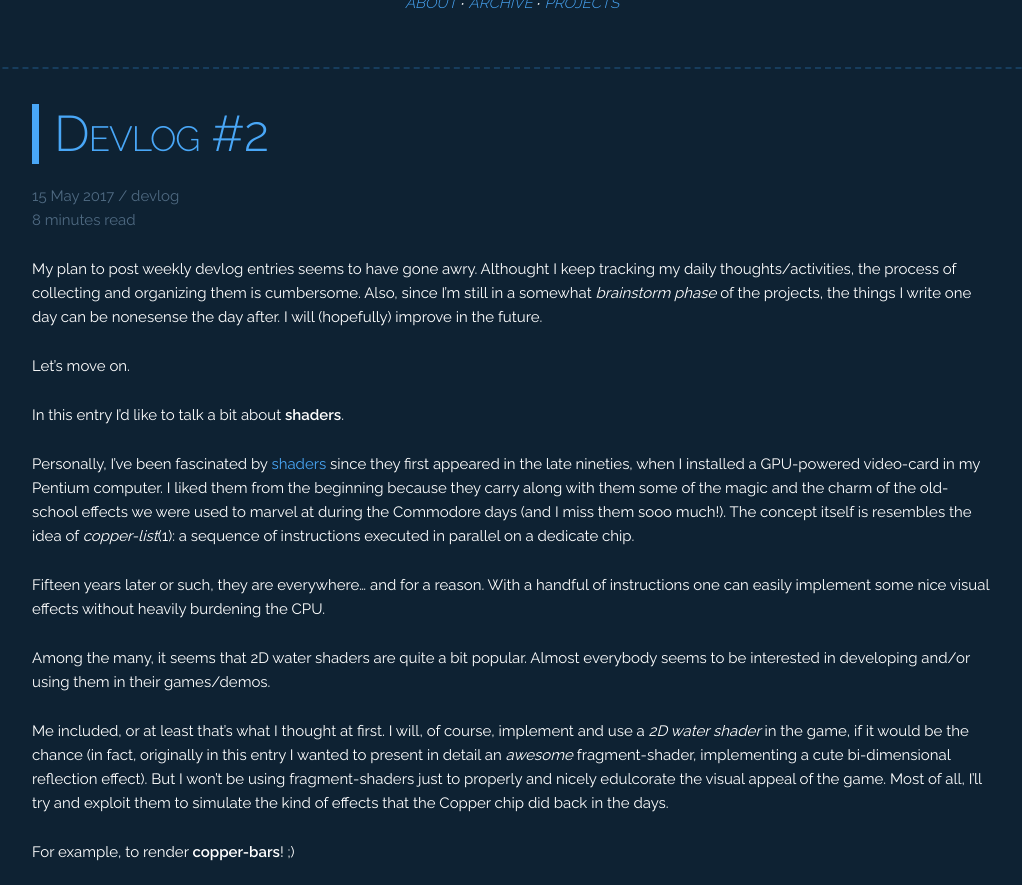
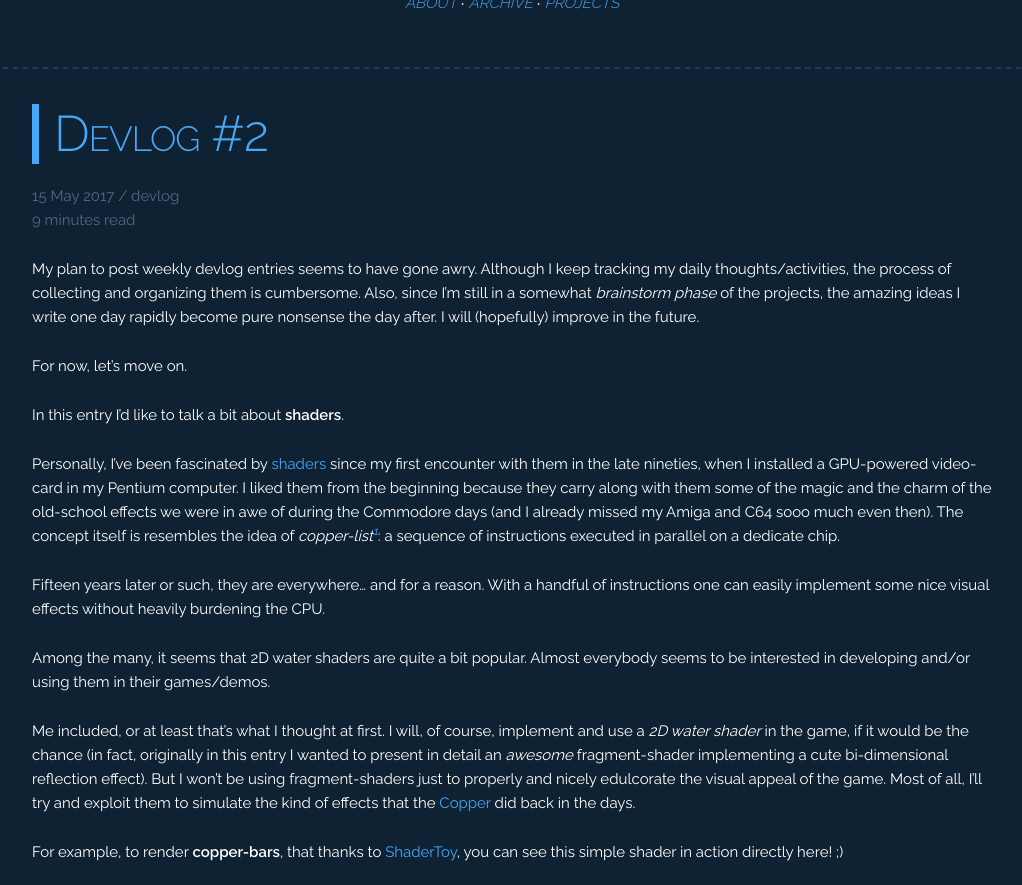
Before and after one commit to MarcoLizza/mode13h.dev, a Jekyll site: the page built from _posts/2017-05-15-devlog-2.md, in a window 1280 px wide and 1400 px high, scrolled down 308 px, cut to the strip 0-885 px from the top of the window. Shown: the whole strip, without its empty margins (128-1150 px from the left). Built offline with Jekyll 4.4.1, drawn with Linux system fonts in a browser that asks for light colours; comment, search, counter and statistics services are not loaded; some of the changed text lies outside the part shown.

Commit message:
Polishing the devlog #2 entry.

````diff
--- a/_posts/2017-05-15-devlog-2.md
+++ b/_posts/2017-05-15-devlog-2.md
@@ -13,27 +13,27 @@ tags:
   - shaders
   - copper
 ---
-My plan to post weekly devlog entries seems to have gone awry. Althought I keep tracking my daily thoughts/activities, the process of collecting and organizing them is cumbersome. Also, since I'm still in a somewhat *brainstorm phase* of the projects, the things I write one day can be nonesense the day after. I will (hopefully) improve in the future.
+My plan to post weekly devlog entries seems to have gone awry. Although I keep tracking my daily thoughts/activities, the process of collecting and organizing them is cumbersome. Also, since I'm still in a somewhat *brainstorm phase* of the projects, the amazing ideas I write one day rapidly become pure nonsense the day after. I will (hopefully) improve in the future.
 
-Let's move on.
+For now, let's move on.
 
 In this entry I'd like to talk a bit about **shaders**.
 
-Personally, I've been fascinated by [shaders](https://en.wikipedia.org/wiki/Shader) since they first appeared in the late nineties, when I installed a GPU-powered video-card in my Pentium computer. I liked them from the beginning because they carry along with them some of the magic and the charm of the old-school effects we were used to marvel at during the Commodore days (and I miss them sooo much!). The concept itself is resembles the idea of *copper-list*(1): a sequence of instructions executed in parallel on a dedicate chip.
+Personally, I've been fascinated by [shaders](https://en.wikipedia.org/wiki/Shader) since my first encounter with them in the late nineties, when I installed a GPU-powered video-card in my Pentium computer. I liked them from the beginning because they carry along with them some of the magic and the charm of the old-school effects we were in awe of during the Commodore days (and I already missed my Amiga and C64 sooo much even then). The concept itself is resembles the idea of *copper-list<sup>[1](#note_copperlist)</sup>*: a sequence of instructions executed in parallel on a dedicate chip.
 
 Fifteen years later or such, they are everywhere... and for a reason. With a handful of instructions one can easily implement some nice visual effects without heavily burdening the CPU.
 
 Among the many, it seems that 2D water shaders are quite a bit popular. Almost everybody seems to be interested in developing and/or using them in their games/demos.
 
-Me included, or at least that's what I thought at first. I will, of course, implement and use a *2D water shader* in the game, if it would be the chance (in fact, originally in this entry I wanted to present in detail an *awesome* fragment-shader, implementing a cute bi-dimensional reflection effect). But I won't be using fragment-shaders just to properly and nicely edulcorate the visual appeal of the game. Most of all, I'll try and exploit them to simulate the kind of effects that the Copper chip did back in the days.
+Me included, or at least that's what I thought at first. I will, of course, implement and use a *2D water shader* in the game, if it would be the chance (in fact, originally in this entry I wanted to present in detail an *awesome* fragment-shader implementing a cute bi-dimensional reflection effect). But I won't be using fragment-shaders just to properly and nicely edulcorate the visual appeal of the game. Most of all, I'll try and exploit them to simulate the kind of effects that the [Copper](https://en.wikipedia.org/wiki/Original_Chip_Set#Copper) did back in the days.
 
-For example, to render **copper-bars**! ;)
+For example, to render **copper-bars**, that thanks to [ShaderToy](https://www.shadertoy.com/view/MsfBz4), you can see this simple shader in action directly here! ;)
 
 <div align="center"><iframe width="640" height="360" frameborder="0" src="https://www.shadertoy.com/embed/MsfBz4?gui=true&t=10&paused=true&muted=false" allowfullscreen></iframe></div>
 
-Thanks to [ShaderToy](https://www.shadertoy.com/view/MsfBz4), you can see this simple shader in action! ;)
+For the curious ones, there the code snippet.
 
-```hlsl
+``` glsl
 // Basic colors.
 const vec4 BRIGHT_RED = vec4(1.0, 0.0, 0.0, 1.0);
 const vec4 BRIGHT_YELLOW = vec4(1.0, 1.0, 0.0, 1.0);
@@ -59,17 +59,16 @@ const vec4 DARK_GRAY = vec4(0.4, 0.4, 0.4, 1.0);
 const vec4 BLACK = vec4(0.0, 0.0, 0.0, 1.0);
 
 // Shader parameters, you would probably define them as "uniform".
-const float FREQUENCY_MULTIPIER = 5.0;
-const float AMPLITUDE_MULTIPIER = 0.25;
+const float FREQUENCY_MULTIPLIER = 5.0;
+const float AMPLITUDE_MULTIPLIER = 0.25;
 const float BASE_POSITION = 0.5;
 const float HEIGHT = 0.0500;
 
 // Computes the copperbar colors for the [uv] pixel.
 vec4 copperbar(in vec2 uv,
-               in float base, in float frequency, in float amplitude,
-               in vec4 innerColor, in vec4 outerColor)
-{
-    float alpha = iGlobalTime * frequency; // Scale current time according to copperbar frequency.
+               in float base, in float offset, in float frequency, in float amplitude,
+               in vec4 innerColor, in vec4 outerColor) {
+    float alpha = (iGlobalTime + offset) * frequency; // Offset and scale current time.
     float position = base + (sin(alpha) * amplitude); // Get the copperbar middle position.
     float ratio = abs(uv.y - position) / HEIGHT; // Normalized (to height) distance.
     if (ratio > 1.0) { // Pixel is beyond copperbar limit, set to black.
@@ -79,8 +78,7 @@ vec4 copperbar(in vec2 uv,
 }
 
 // Picks the first non-black color in the array.
-vec4 choose(in vec4[3] colors)
-{
+vec4 choose(in vec4[5] colors) {
     for (int i = 0; i < colors.length(); ++i) {
         vec4 color = colors[i];
         if (color != BLACK) {
@@ -90,17 +88,20 @@ vec4 choose(in vec4[3] colors)
     return BLACK;
 }
 
-void mainImage(out vec4 fragColor, in vec2 fragCoord)
-{
-	vec2 uv = fragCoord.xy / iResolution.xy;
-	fragColor = choose(vec4[](
-        copperbar(uv, BASE_POSITION, FREQUENCY_MULTIPIER * 0.9, AMPLITUDE_MULTIPIER, BRIGHT_CYAN, DARK_BLUE),
-        copperbar(uv, BASE_POSITION, FREQUENCY_MULTIPIER, AMPLITUDE_MULTIPIER, BRIGHT_YELLOW, DARK_RED),
-        copperbar(uv, BASE_POSITION, FREQUENCY_MULTIPIER * 1.1, AMPLITUDE_MULTIPIER, BRIGHT_YELLOW, DARK_GREEN)
+void mainImage(out vec4 fragColor, in vec2 fragCoord) {
+    vec2 uv = fragCoord.xy / iResolution.xy;
+    fragColor = choose(vec4[](
+        copperbar(uv, BASE_POSITION + 0.0, 0.00, FREQUENCY_MULTIPLIER * 1.0, AMPLITUDE_MULTIPLIER * 1.0, BRIGHT_CYAN,    DARK_BLUE),
+        copperbar(uv, BASE_POSITION + 0.0, 0.10, FREQUENCY_MULTIPLIER * 1.0, AMPLITUDE_MULTIPLIER * 1.0, BRIGHT_YELLOW, DARK_RED),
+        copperbar(uv, BASE_POSITION + 0.0, 0.20, FREQUENCY_MULTIPLIER * 1.0, AMPLITUDE_MULTIPLIER * 1.0, BRIGHT_YELLOW, DARK_GREEN),
+        copperbar(uv, BASE_POSITION + 0.0, 0.30, FREQUENCY_MULTIPLIER * 1.0, AMPLITUDE_MULTIPLIER * 1.0, PURPLE, DARK_YELLOW),
+        copperbar(uv, BASE_POSITION + 0.0, 0.40, FREQUENCY_MULTIPLIER * 1.0, AMPLITUDE_MULTIPLIER * 1.0, BRIGHT_GRAY, BLUE)
     ));
 }
 ```
+
 *( See you next time! )*
+
 ---
 
-*<sup><a name="copperlist_note">1</a></sup> To be precise, thanks to Amiga memory-mapper I/O, the [Copper](https://en.wikipedia.org/wiki/Original_Chip_Set#Copper) was used to achieve a lot of interesting and clever effets. One could even "hack" the hardware and surpass its limits (two notable and common uses were breach the maximum amount of colors and sprites on screen). Coincidentally, also on the C64 a similar result can be achieved, albeit not through a copper-list.*
+*<sup><a name="note_copperlist">1</a></sup> Thanks to Amiga memory-mapped I/O, the Copper is used to achieve a lot of interesting and clever effects. One typically exploit it to surpass the platform conventional limits (e.g. to increase the maximum amount of colors and sprites on screen). Coincidentally, also on the C64 a similar result can be achieved, albeit through a combination of busy-loop vertical synchronization and memory poking (which is what a copper-list does, in the end).*
````
